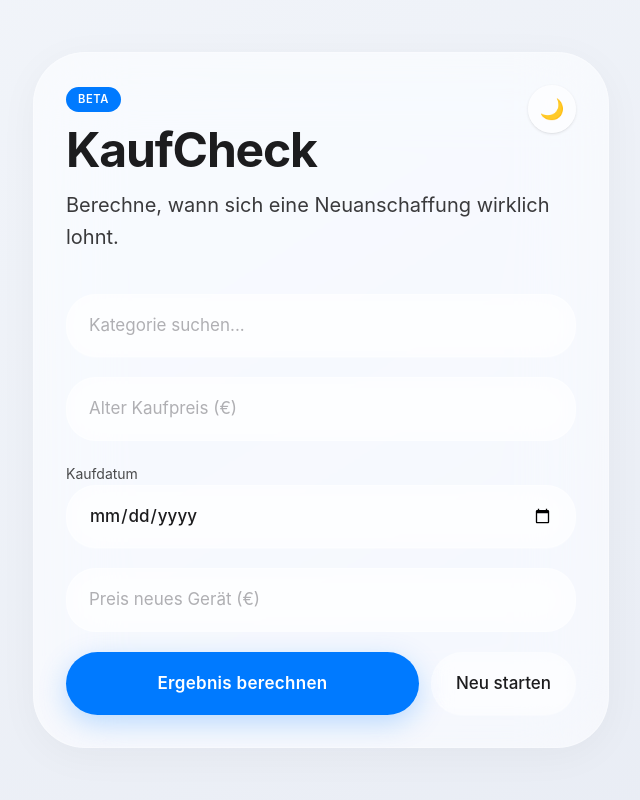
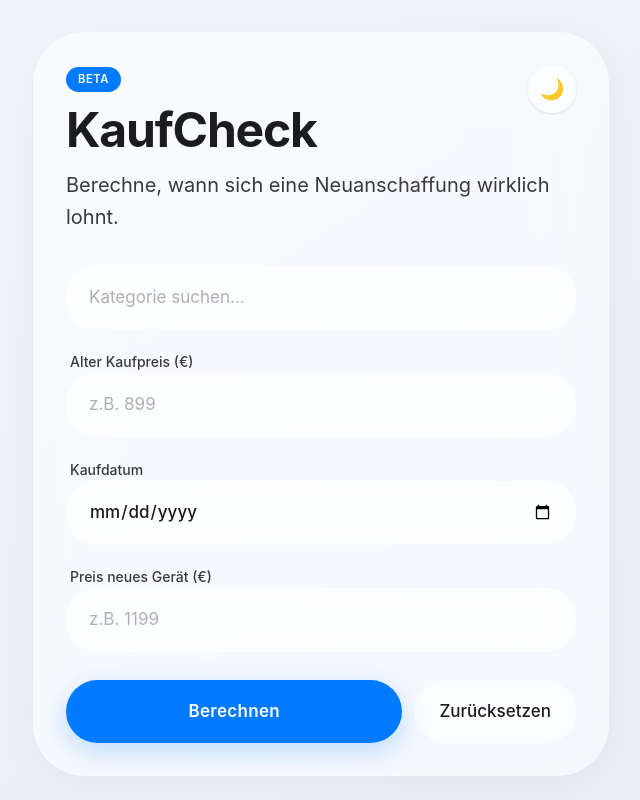
Before and after one commit to yatamci/KaufCheck, a Next.js app: page / in a window 1280 px wide. Shown: the top 800 px of the page, without its empty margins (319-959 px from the left). Built offline with nearby package versions, Linux system fonts and the light colour scheme.

Commit message:
Calculator.tsx aktualisieren

```diff
--- a/src/components/Calculator.tsx
+++ b/src/components/Calculator.tsx
@@ -1,258 +1,138 @@
-"use client"
+"use client";
 
-import {useState} from "react"
-import categories from "@/data/categories.json"
-import {calculateScore} from "@/lib/calculator"
-import ResultCard from "./ResultCard"
+import { useState } from "react";
+import categories from "@/data/categories.json";
+import { calculateScore } from "@/lib/calculator";
+import ResultCard from "./ResultCard";
 
+export default function Calculator() {
+  const list = Object.keys(categories).sort((a, b) => a.localeCompare(b));
 
-export default function Calculator(){
+  const [search, setSearch] = useState("");
+  const [selected, setSelected] = useState("");
+  const [data, setData] = useState({
+    price: "",
+    date: "",
+    newPrice: "",
+  });
+  const [result, setResult] = useState<any>();
 
-const list =
-Object.keys(categories).sort(
-(a,b)=>a.localeCompare(b)
-)
+  const filtered = list.filter((x) =>
+    x.toLowerCase().includes(search.toLowerCase())
+  );
 
-
-const [search,setSearch]=useState("")
-const [selected,setSelected]=useState("")
-
-const [data,setData]=useState({
-price:"",
-date:"",
-newPrice:""
-})
-
-
-const [result,setResult]=useState<any>()
-
-
-const filtered =
-list.filter(x=>
-x.toLowerCase()
-.includes(search.toLowerCase())
-)
-
-
-
-function reset(){
-
-setSearch("")
-setSelected("")
-setData({
-price:"",
-date:"",
-newPrice:""
-})
-
-setResult(undefined)
-
+  function reset() {
+    setSearch("");
+    setSelected("");
+    setData({ price: "", date: "", newPrice: "" });
+    setResult(undefined);
   }
 
-
-return(
-
-<div className="space-y-5 mt-10">
-
-
+  return (
+    <div className="space-y-5">
+      {/* Suchfeld mit verbessertem Dropdown */}
       <div className="relative">
-
         <input
-
           placeholder="Kategorie suchen..."
-
           value={search}
-
-onChange={
-e=>{
-setSearch(e.target.value)
-setSelected("")
-}
-}
-
+          onChange={(e) => {
+            setSearch(e.target.value);
+            setSelected("");
+          }}
           className="glassInput"
-
         />
 
-
-{
-search && !selected &&
-
-<div className="
-absolute
-z-10
-w-full
-mt-2
-glass
-rounded-3xl
-overflow-hidden
-">
-
-{
-filtered.map(item=>(
-
+        {search && !selected && filtered.length > 0 && (
+          <div className="absolute z-20 w-full mt-3 search-dropdown">
+            {filtered.map((item) => (
               <button
-
                 key={item}
-
-onClick={()=>{
-
-setSelected(item)
-setSearch(item)
-
+                onClick={() => {
+                  setSelected(item);
+                  setSearch(item);
                 }}
-
-className="
-block
-w-full
-text-left
-px-5
-py-3
-hover:bg-white/20
-"
-
               >
-
                 {item}
-
               </button>
-
-))
-
-}
-
+            ))}
+          </div>
+        )}
       </div>
 
-}
-
-
+      {/* Eingabefelder mit besseren Labels */}
+      <div className="space-y-1">
+        <label className="text-sm font-medium text-[#3A3A3C] dark:text-[#98989E] px-1">
+          Alter Kaufpreis (€)
+        </label>
+        <input
+          placeholder="z.B. 899"
+          className="glassInput"
+          value={data.price}
+          onChange={(e) => setData({ ...data, price: e.target.value })}
+          inputMode="decimal"
+        />
       </div>
 
+      <div className="space-y-1">
+        <label className="text-sm font-medium text-[#3A3A3C] dark:text-[#98989E] px-1">
+          Kaufdatum
+        </label>
+        <input
+          type="date"
+          className="glassInput"
+          value={data.date}
+          onChange={(e) => setData({ ...data, date: e.target.value })}
+        />
+      </div>
 
+      <div className="space-y-1">
+        <label className="text-sm font-medium text-[#3A3A3C] dark:text-[#98989E] px-1">
+          Preis neues Gerät (€)
+        </label>
+        <input
+          placeholder="z.B. 1199"
+          className="glassInput"
+          value={data.newPrice}
+          onChange={(e) => setData({ ...data, newPrice: e.target.value })}
+          inputMode="decimal"
+        />
+      </div>
 
-<input
-
-placeholder="Alter Kaufpreis (€)"
-
-className="glassInput"
-
-value={data.price}
-
-onChange={
-e=>setData({
-...data,
-price:e.target.value
-})
+      {/* Button-Gruppe – jetzt mit besserem Abstand und Responsiveness */}
+      <div className="flex flex-col sm:flex-row gap-3 pt-2">
+        <button
+          className="mainButton"
+          onClick={() => {
+            const life = categories[selected as keyof typeof categories];
+            if (!selected || !data.price || !data.date || !data.newPrice) {
+              // Einfaches Feedback – in einer echten App würdest du hier einen Toast einblenden
+              alert("Bitte fülle alle Felder aus.");
+              return;
             }
-
-/>
-
-
-<label className="text-sm opacity-70">
-
-Kaufdatum
-
-</label>
-
-
-<input
-
-type="date"
-
-className="glassInput"
-
-value={data.date}
-
-onChange={
-e=>setData({
-...data,
-date:e.target.value
-})
-}
-
-/>
-
-
-
-<input
-
-placeholder="Preis neues Gerät (€)"
-
-className="glassInput"
-
-value={data.newPrice}
-
-onChange={
-e=>setData({
-...data,
-newPrice:e.target.value
-})
-}
-
-/>
-
-
-
-<div className="flex gap-3">
-
-
-<button
-
-className="mainButton"
-
-onClick={()=>{
-
-
-const life =
-categories[selected as keyof typeof categories]
-
-
             setResult(
-
               calculateScore(
                 Number(data.price),
                 data.date,
                 Number(data.newPrice),
                 life
               )
-
-)
-
+            );
           }}
-
         >
-
-Ergebnis berechnen
-
+          Berechnen
         </button>
 
-
-
-<button
-
-className="secondButton"
-
-onClick={reset}
-
->
-
-Neu starten
-
+        <button className="secondButton" onClick={reset}>
+          Zurücksetzen
         </button>
-
-
       </div>
 
-
-
-{
-result &&
-<ResultCard result={result}/>
+      {/* Ergebnis mit Animation */}
+      {result && (
+        <div className="animate-in fade-in slide-in-from-bottom-4 duration-300">
+          <ResultCard result={result} />
+        </div>
+      )}
+    </div>
+  );
 }
-
-
-</div>
-
-)
-
-}
```
Lines whose indentation alone changed are shown as unchanged.
